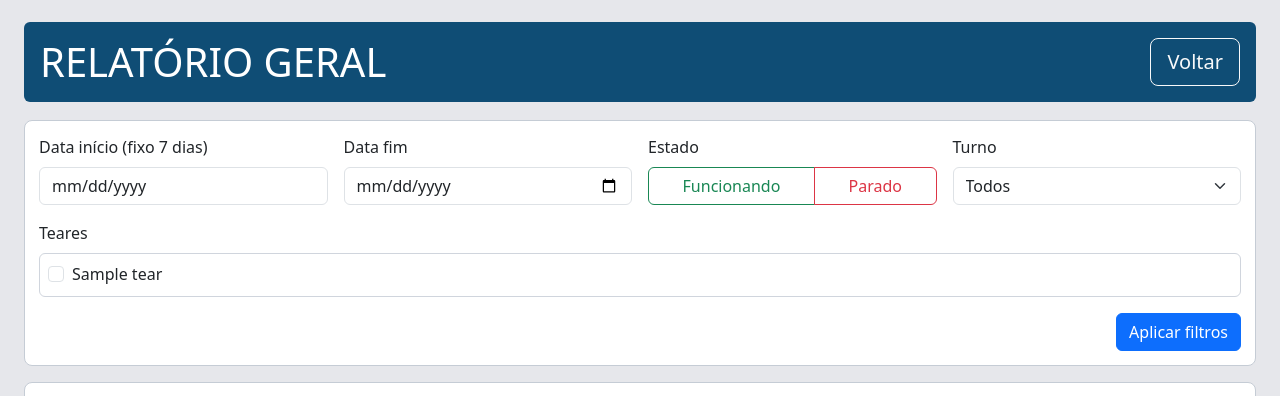
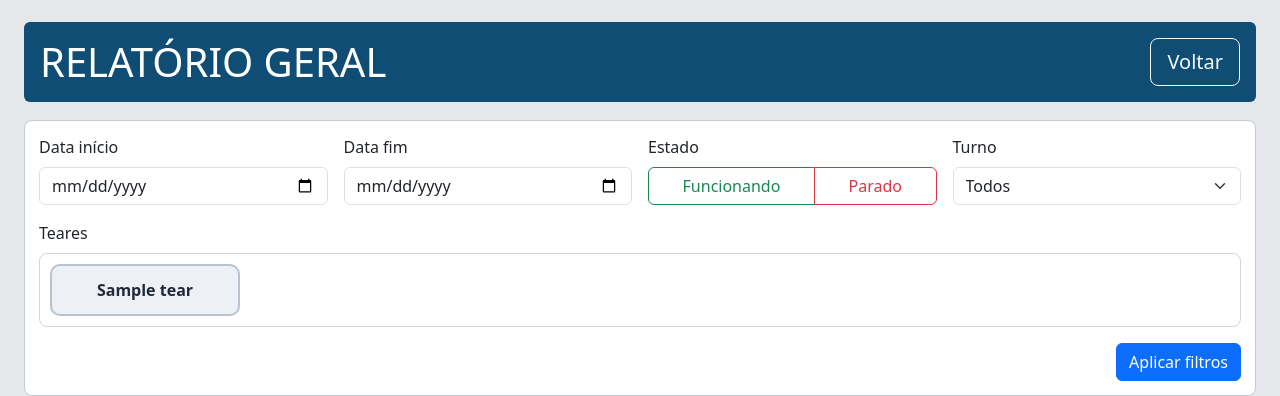
Before and after one commit to ti04-mil/paradas, a Python web app: template templates/relatorio_geral.html in a window 1280 px wide. Shown: the part 110-506 px from the top of the page. Run offline with Jinja, Linux system fonts and the light colour scheme; the template is opened without the code that fills it: most values are stand-ins (such as "Sample title", 1, 10 or a date in 2020).

Commit message:
Ajusta filtros e seleção de teares no relatório geral

```diff
--- a/templates/relatorio_geral.html
+++ b/templates/relatorio_geral.html
@@ -39,7 +39,30 @@
             font-weight: 700;
             min-width: 110px;
         }
-        .teares-scroll { max-height: 140px; overflow-y: auto; border: 1px solid #d0d5dd; border-radius: 6px; padding: 8px; }
+        .teares-scroll { max-height: 240px; overflow-y: auto; border: 1px solid #d0d5dd; border-radius: 8px; padding: 10px; }
+        .tear-toggle-input { position: absolute; opacity: 0; pointer-events: none; }
+        .tear-toggle-label {
+            display: flex;
+            align-items: center;
+            justify-content: center;
+            width: 100%;
+            padding: 12px 10px;
+            border-radius: 10px;
+            border: 2px solid #b8c2d0;
+            background: #edf1f5;
+            color: #1f2937;
+            font-weight: 700;
+            cursor: pointer;
+            user-select: none;
+            transition: all .15s ease-in-out;
+        }
+        .tear-toggle-label:hover { border-color: #6c7f95; }
+        .tear-toggle-input:checked + .tear-toggle-label {
+            background: #0d6efd;
+            border-color: #0d6efd;
+            color: #fff;
+            box-shadow: 0 0 0 0.2rem rgba(13,110,253,.15);
+        }
     </style>
 </head>
 <body>
@@ -56,8 +79,8 @@
         <section class="panel">
             <form method="get" class="row g-3 align-items-end">
                 <div class="col-12 col-md-3">
-                    <label class="form-label">Data início (fixo 7 dias)</label>
-                    <input type="date" class="form-control" value="{{ data_inicio }}" readonly />
+                    <label class="form-label">Data início</label>
+                    <input id="dataInicio" name="data_inicio" type="date" class="form-control" value="{{ data_inicio }}" required />
                 </div>
                 <div class="col-12 col-md-3">
                     <label class="form-label" for="dataFim">Data fim</label>
@@ -89,10 +112,8 @@
                         <div class="row g-2">
                             {% for tear in teares %}
                                 <div class="col-6 col-md-3 col-lg-2">
-                                    <div class="form-check">
-                                        <input class="form-check-input" type="checkbox" name="tear_ids" value="{{ tear['id'] }}" id="tear{{ tear['id'] }}" {% if tear['id'] in teares_ids_filtro %}checked{% endif %}>
-                                        <label class="form-check-label" for="tear{{ tear['id'] }}">{{ tear['label'] }}</label>
-                                    </div>
+                                    <input class="tear-toggle-input" type="checkbox" name="tear_ids" value="{{ tear['id'] }}" id="tear{{ tear['id'] }}" {% if tear['id'] in teares_ids_filtro %}checked{% endif %}>
+                                    <label class="tear-toggle-label" for="tear{{ tear['id'] }}">{{ tear['label'] }}</label>
                                 </div>
                             {% endfor %}
                         </div>
@@ -171,5 +192,21 @@
             </div>
         </section>
     </main>
+    <script>
+        document.querySelectorAll('input[type="date"]').forEach((input) => {
+            input.addEventListener('keydown', (event) => event.preventDefault());
+            input.addEventListener('focus', () => {
+                if (typeof input.showPicker === 'function') {
+                    input.showPicker();
+                }
+            });
+        });
+
+        document.querySelectorAll('input[name="estado"]').forEach((radio) => {
+            radio.addEventListener('change', () => {
+                radio.form?.requestSubmit();
+            });
+        });
+    </script>
 </body>
 </html>
```
Also changed, not shown: app.py (+14 -3 lines).
